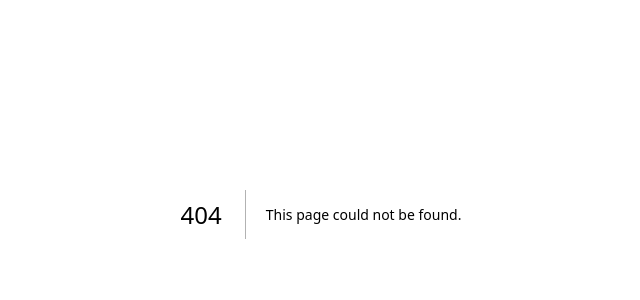
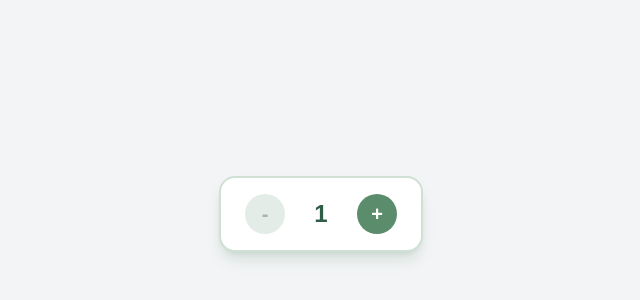
Before and after one commit to shorthippo/cprg306-assignments, a Next.js app: page /week-4 in a window 1280 px wide. Before the commit this address had no page. Shown: the part 186-486 px from the top of the page, without its empty margins (319-959 px from the left). Built offline with nearby package versions, Linux system fonts and the light colour scheme.

Commit message:
completed assignment 4

```diff
--- a/app/page.js
+++ b/app/page.js
@@ -6,6 +6,7 @@ export default function Page() {
       <h1>CPRG 306: Web Development 2 - Assignments</h1>
       <div><Link href = "week-2"> Week 2 </Link></div>
       <div><Link href = "week-3"> Week 3 </Link></div>
+      <div><Link href = "week-4"> Week 4 </Link></div>
     </main>
   )
 }
--- /dev/null
+++ b/app/week-4/new-item.js
@@ -0,0 +1,41 @@
+"use client";
+
+import { useState } from "react";
+
+export default function NewItem() {
+  const [quantity, setQuantity] = useState(1);
+
+  const increment = () => {
+    if (quantity < 20) {
+      setQuantity(quantity + 1);
+    }
+  };
+
+  const decrement = () => {
+    if (quantity > 1) {
+      setQuantity(quantity - 1);
+    }
+  };
+
+  return (
+    <div className="flex items-center gap-4 bg-white border-2 border-[#cfe0d4] rounded-2xl shadow-lg shadow-[#5b8c6b]/20 px-6 py-4 w-fit">
+      <button
+        onClick={decrement}
+        disabled={quantity === 1}
+        className="w-10 h-10 rounded-full bg-[#5b8c6b] text-white text-xl font-bold hover:bg-[#487558] transition-colors disabled:bg-[#e3ece6] disabled:text-[#a3b8aa] disabled:cursor-not-allowed"
+      >
+        -
+      </button>
+      <span className="w-10 text-center text-2xl font-semibold text-[#2f5d46]">
+        {quantity}
+      </span>
+      <button
+        onClick={increment}
+        disabled={quantity === 20}
+        className="w-10 h-10 rounded-full bg-[#5b8c6b] text-white text-xl font-bold hover:bg-[#487558] transition-colors disabled:bg-[#e3ece6] disabled:text-[#a3b8aa] disabled:cursor-not-allowed"
+      >
+        +
+      </button>
+    </div>
+  );
+}
--- /dev/null
+++ b/app/week-4/page.js
@@ -0,0 +1,9 @@
+import NewItem from "./new-item";
+
+export default function Page() {
+  return (
+    <main className="flex min-h-screen items-center justify-center bg-gray-100">
+      <NewItem />
+    </main>
+  );
+}
```
